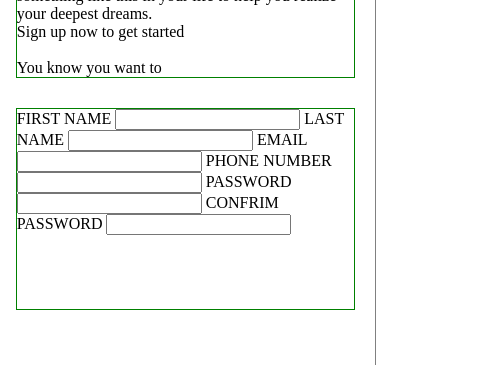
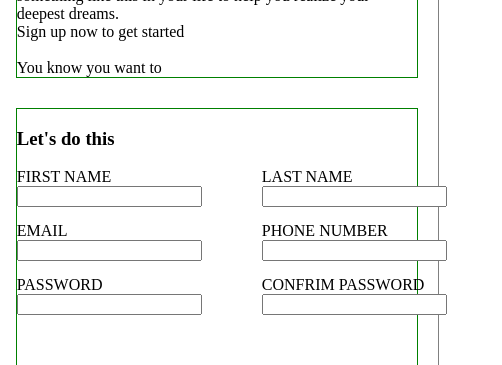
Before and after one commit to Icarium12/Sign-up-form, a plain HTML site: page index.html in a window 1280 px wide. Shown: the part 111-476 px from the top of the page, 266-768 px from the left. Drawn offline with Linux system fonts and the light colour scheme.

Commit message:
Structured the form to have a better format.
Added divs for each row and input field in
index.html and styled them in style.css

```diff
--- a/index.html
+++ b/index.html
@@ -26,23 +26,42 @@
 
          <div class="form">
             <form action="">
+                <h3>Let's do this</h3>
+                <div class="formrow">
+                    <div class="field">
                         <label for="first_name">FIRST NAME</label>
                         <input type="text" name="first_name" id="first_name">
+                    </div>
 
+                    <div class="field">
                         <label for="last_name">LAST NAME</label>
                         <input type="text" name="last_name" id="last_name">
+                    </div>
+                </div>
 
+                <div class="formrow">
+                    <div class="field">
                         <label for="email">EMAIL</label>
                         <input type="email" name="email" id="email">
+                    </div>
 
+                    <div class="field">
                         <label for="phone_number">PHONE NUMBER</label>
                         <input type="tel" name="phone_number" id="phone_number">
+                    </div>
+                </div>
 
+                <div class="formrow">
+                    <div class="field">
                         <label for="password">PASSWORD</label>
                         <input type="text" name="password" id="password">
+                    </div>
 
+                    <div class="field">
                         <label for="conPassword">CONFRIM PASSWORD</label>
                         <input type="text" name="confirm_password" id="conPassword">
+                    </div>
+                </div>
             </form>
         </div>
     </div>
--- a/style.css
+++ b/style.css
@@ -49,7 +49,7 @@ a {
     flex-direction: column;
     border: 1px solid gray;
     height: 700px;
-    width: 30%;
+    width: 35%;
 }
 
 .intro {
@@ -61,9 +61,22 @@ a {
 
 .form {
     border: 1px solid green;
-    height: 200px;
+    height: 300px;
     width: em;
     margin-top: 30px;
     margin-left: 20px;
     margin-right: 20px;
 }
+
+.formrow {
+    margin-bottom: 15px;
+    display: flex;
+}
+
+label {
+    display: block;
+}
+
+.field {
+    margin-right: 60px;
+}
```
Lines whose indentation alone changed are shown as unchanged.
